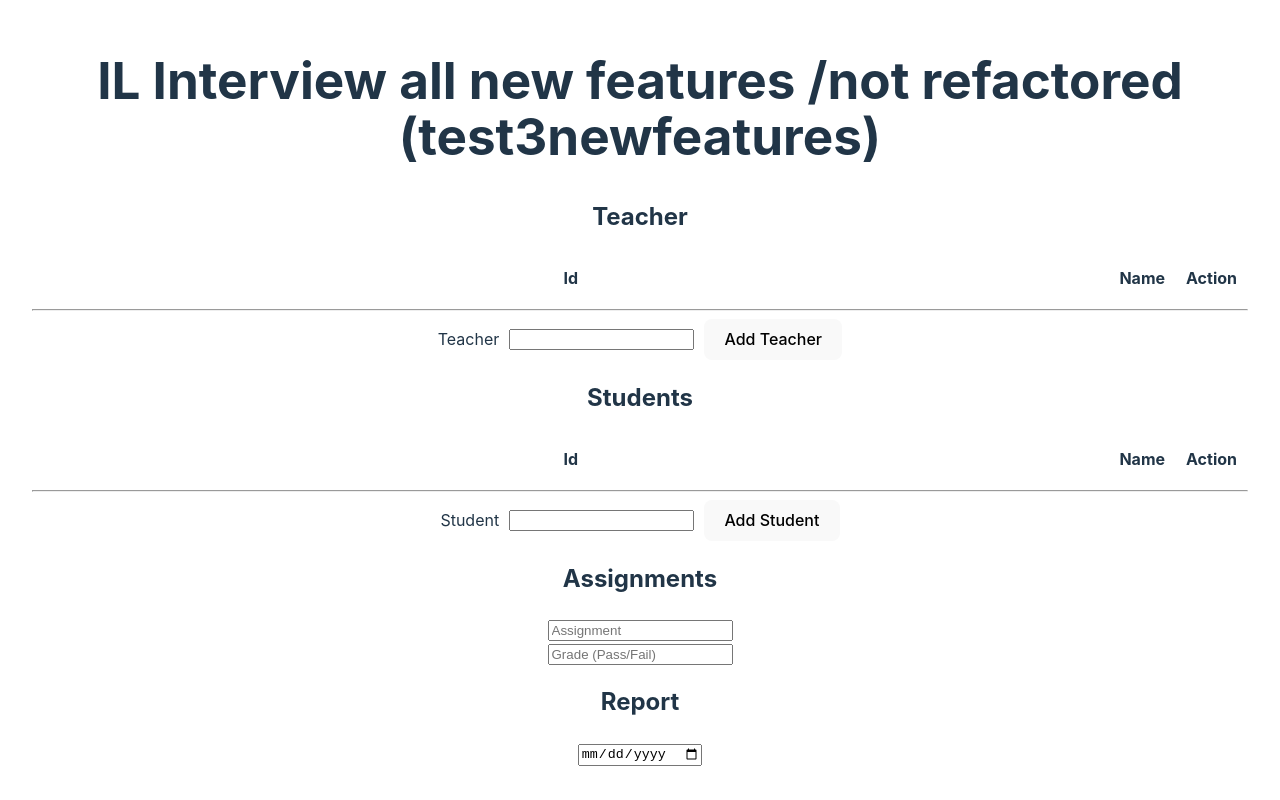
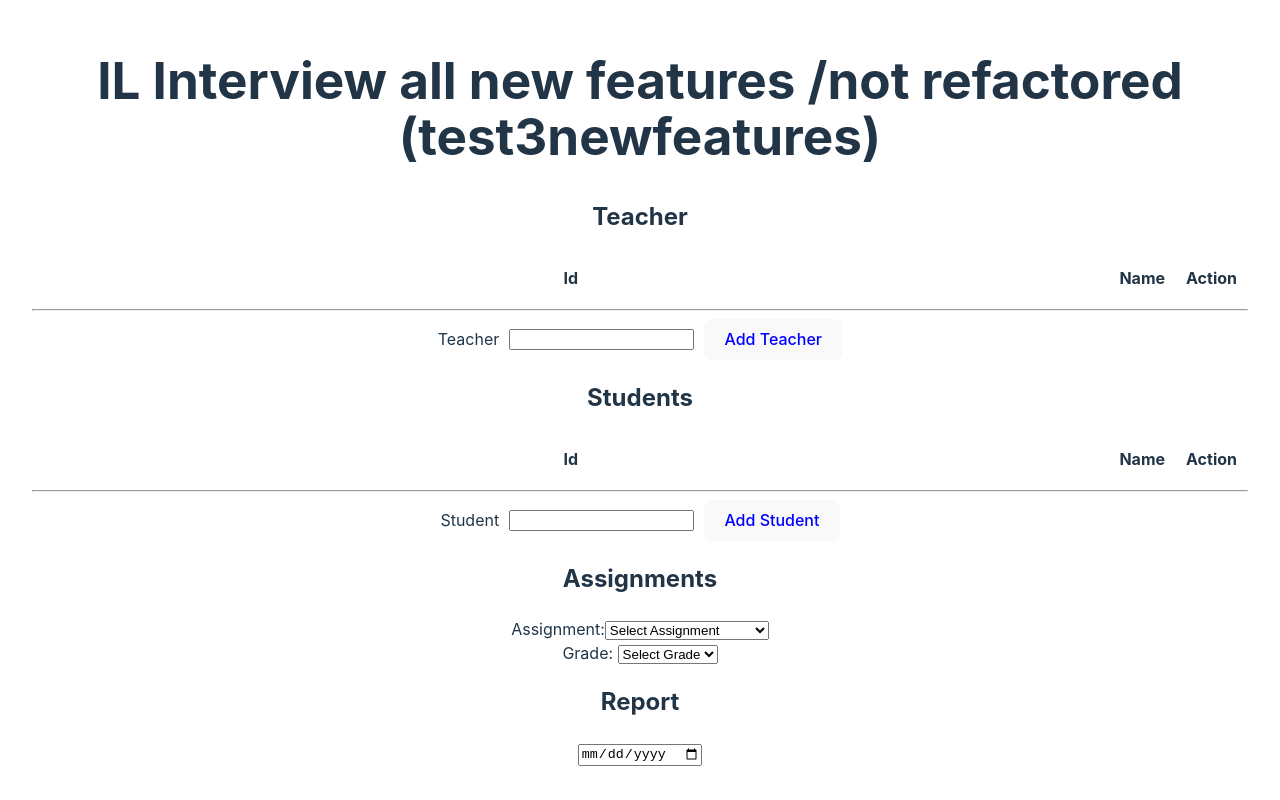
Before and after one commit to SoniaCarrilloM/test3newfeatures, a React (Create React App) app: page / in a window 1280 px wide. Shown: the part 292-1092 px from the top of the page. Built offline with nearby package versions, Linux system fonts and the light colour scheme.

Commit message:
Update App.tsx
added dropdown to: assignment button and grade button

```diff
--- a/src/App.tsx
+++ b/src/App.tsx
@@ -133,7 +133,7 @@ function App() {
                           ))}
                         </select>
                         <button
-                          style={{ color: "red" }}
+                          style={{ color: "orange" }}
                           onClick={handleAssignStudent}
                         >
                           Assign
@@ -157,7 +157,9 @@ function App() {
         <form onSubmit={handleTeacherSubmit}>
           <label htmlFor="teacher">Teacher</label>
           <input type="text" id="teacher" name="teacher" />
-          <button type="submit">Add Teacher</button>
+          <button type="submit" style={{ color: "blue" }}>
+            Add Teacher
+          </button>
         </form>
       </div>
 
@@ -188,7 +190,7 @@ function App() {
                           }
                         ></input>
                         <button
-                          style={{ color: "red" }}
+                          style={{ color: "green" }}
                           onClick={handleUpdateStudent}
                         >
                           Done
@@ -212,24 +214,40 @@ function App() {
         <form onSubmit={handleStudentSubmit}>
           <label htmlFor="student">Student</label>
           <input type="text" id="student" name="student" />
-          <button type="submit">Add Student</button>
+          <button type="submit" style={{ color: "blue" }}>
+            Add Student
+          </button>
         </form>
         <div className="section">
           <h2>Assignments</h2>
-          <input
-            type="text"
+          <label htmlFor="assignment">Assignment:</label>
+          <select
+            id="assignment"
             value={assignment}
             onChange={(e) => setAssignmentState(e.target.value)}
-            placeholder="Assignment"
-          />
+          >
+            {" "}
+            <option value="">Select Assignment</option>{" "}
+            <option value="middleAges">🏰 Middle Ages</option>{" "}
+            <option value="industrialRevolution">
+              {" "}
+              🏭 Industrial Revolution
+            </option>{" "}
+          </select>{" "}
         </div>
         <div>
-          <input
-            type="text"
+          {" "}
+          <label htmlFor="grade">Grade:</label>{" "}
+          <select
+            id="grade"
             value={grade}
             onChange={(e) => setGrade(e.target.value)}
-            placeholder="Grade (Pass/Fail)"
-          />
+          >
+            {" "}
+            <option value="">Select Grade</option>{" "}
+            <option value="passed">😊 Passed</option>{" "}
+            <option value="failed">😢 Failed</option>{" "}
+          </select>{" "}
         </div>
       </div>
       <div className="section">
```
